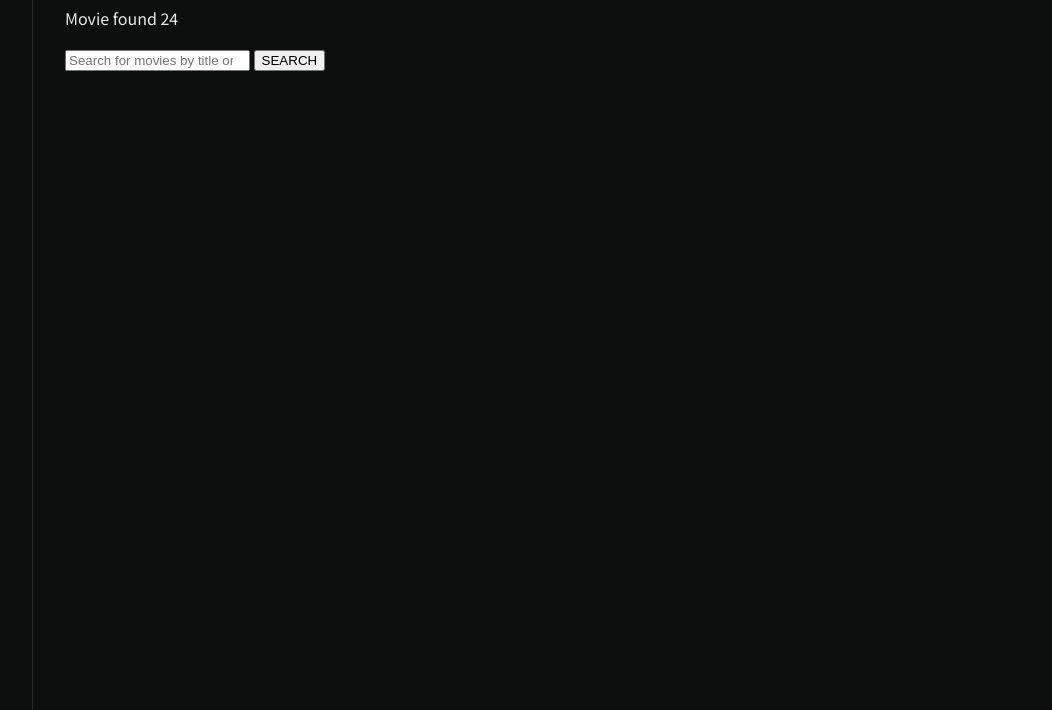
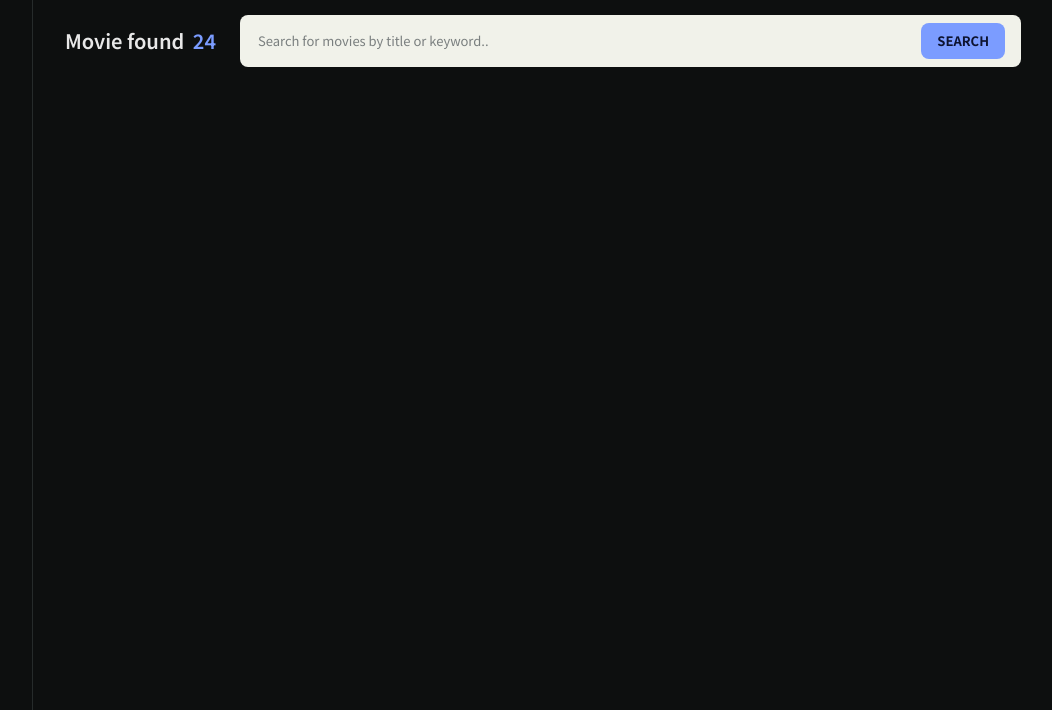
Before and after one commit to peacock2005/team-project-homepage, a plain HTML site: page index.html in a window 1280 px wide. Shown: the part 90-800 px from the top of the page, without its empty margins (227-1279 px from the left). Drawn offline with Linux system fonts and the light colour scheme; a web font is replaced by a local one.

Commit message:
style: add search bar styling

```diff
--- a/src/css/style.css
+++ b/src/css/style.css
@@ -37,3 +37,65 @@ header h1 {
   font-size: 2.5rem;
   font-weight: 400;
 }
+
+/* Search bar */
+.search-row {
+  display: flex;
+  align-items: center;
+  gap: 1.5rem;
+}
+
+.search-row__count {
+  font-size: 1.25rem;
+  font-weight: 600;
+}
+
+.search-row__number {
+  margin-left: 0.25rem;
+  color: var(--accent);
+}
+
+.search-bar {
+  display: flex;
+  flex: 1;
+  align-items: center;
+  gap: 0.75rem;
+  padding: 0.5rem 1rem;
+  background: var(--input-background);
+  border-radius: 8px;
+  color: var(--input-placeholder);
+}
+
+.search-bar:focus-within {
+  outline: 2px solid var(--accent);
+}
+
+.search-bar__input {
+  flex: 1;
+  border: none;
+  outline: none;
+  background: transparent;
+  color: var(--input-text);
+  font: inherit;
+  font-size: 0.8125rem;
+}
+
+.search-bar__input::placeholder {
+  color: var(--input-placeholder);
+}
+
+.search-bar__button {
+  padding: 0.5rem 1rem;
+  border: none;
+  border-radius: 8px;
+  background: var(--accent);
+  color: #0d1330;
+  font: inherit;
+  font-size: 0.8125rem;
+  font-weight: 700;
+  cursor: pointer;
+}
+
+.search-bar__button:hover {
+  filter: brightness(1.08);
+}
```
